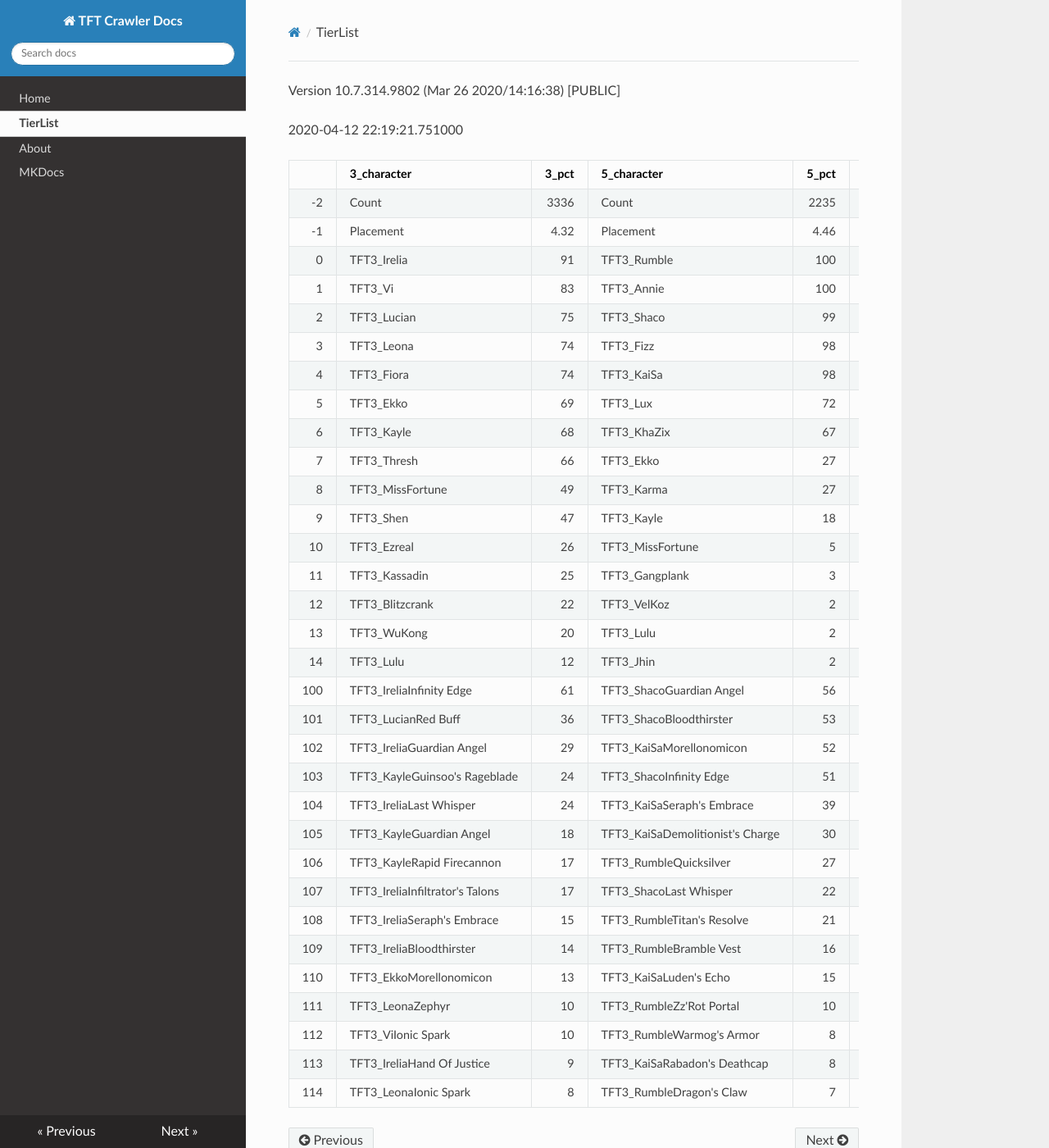
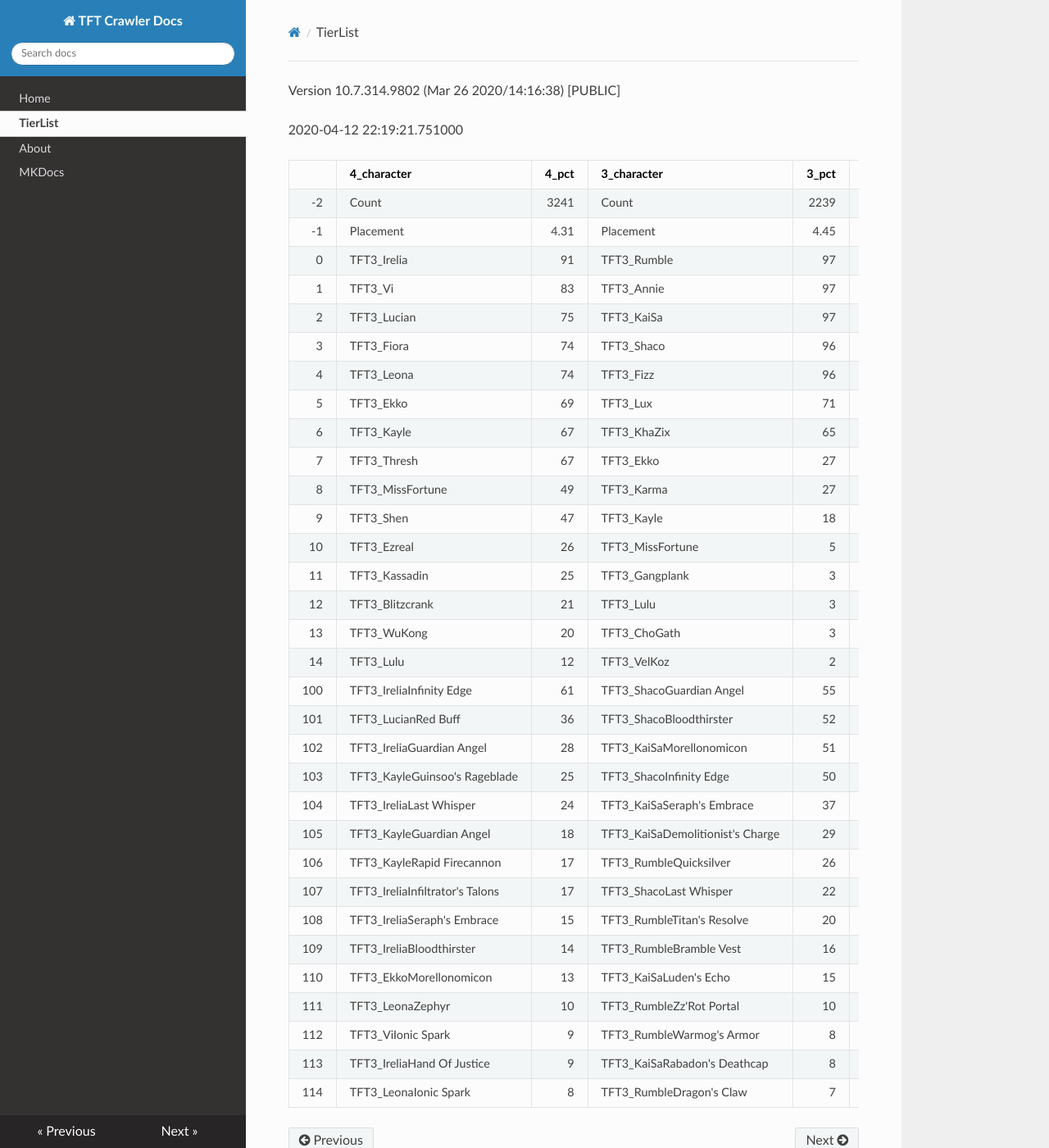
Before and after one commit to JamesYouL2/TFT-Crawler, an MkDocs documentation site: the page built from docs/tierlist.md, in a window 1280 px wide and 1400 px high. Shown: the whole window at 82% size. Built offline with MkDocs 1.6.1, drawn with Linux system fonts in a browser that asks for light colours; nearby versions of some CDN libraries.

Commit message:
Update tierlist.md

```diff
--- a/docs/tierlist.md
+++ b/docs/tierlist.md
@@ -2,37 +2,37 @@
 
 2020-04-12 22:19:21.751000
 
-|     | 3_character                     |   3_pct | 5_character                      |   5_pct | 2_character                      |   2_pct | 1_character                    |   1_pct | 4_character                      |   4_pct |
-|----:|:--------------------------------|--------:|:---------------------------------|--------:|:---------------------------------|--------:|:-------------------------------|--------:|:---------------------------------|--------:|
-|  -2 | Count                           | 3336    | Count                            | 2235    | Count                            | 1433    | Count                          |  1744   | Count                            | 3041    |
-|  -1 | Placement                       |    4.32 | Placement                        |    4.46 | Placement                        |    4.49 | Placement                      |     4.5 | Placement                        |    4.61 |
-|   0 | TFT3_Irelia                     |   91    | TFT3_Rumble                      |  100    | TFT3_Syndra                      |   99    | TFT3_Mordekaiser               |    96   | TFT3_Blitzcrank                  |   78    |
-|   1 | TFT3_Vi                         |   83    | TFT3_Annie                       |  100    | TFT3_Ahri                        |   98    | TFT3_Jhin                      |    92   | TFT3_Malphite                    |   73    |
-|   2 | TFT3_Lucian                     |   75    | TFT3_Shaco                       |   99    | TFT3_Zoe                         |   97    | TFT3_Karma                     |    90   | TFT3_ChoGath                     |   69    |
-|   3 | TFT3_Leona                      |   74    | TFT3_Fizz                        |   98    | TFT3_Lux                         |   82    | TFT3_Ashe                      |    87   | TFT3_Vi                          |   69    |
-|   4 | TFT3_Fiora                      |   74    | TFT3_KaiSa                       |   98    | TFT3_Neeko                       |   70    | TFT3_Jayce                     |    70   | TFT3_MissFortune                 |   42    |
-|   5 | TFT3_Ekko                       |   69    | TFT3_Lux                         |   72    | TFT3_Soraka                      |   68    | TFT3_WuKong                    |    70   | TFT3_Jinx                        |   42    |
-|   6 | TFT3_Kayle                      |   68    | TFT3_KhaZix                      |   67    | TFT3_Poppy                       |   59    | TFT3_Lulu                      |    63   | TFT3_Ezreal                      |   37    |
-|   7 | TFT3_Thresh                     |   66    | TFT3_Ekko                        |   27    | TFT3_VelKoz                      |   52    | TFT3_Poppy                     |    44   | TFT3_VelKoz                      |   33    |
-|   8 | TFT3_MissFortune                |   49    | TFT3_Karma                       |   27    | TFT3_Annie                       |   38    | TFT3_Shaco                     |    29   | TFT3_KhaZix                      |   33    |
-|   9 | TFT3_Shen                       |   47    | TFT3_Kayle                       |   18    | TFT3_Rumble                      |   30    | TFT3_Lux                       |    29   | TFT3_MasterYi                    |   30    |
-|  10 | TFT3_Ezreal                     |   26    | TFT3_MissFortune                 |    5    | TFT3_Fizz                        |   29    | TFT3_JarvanIV                  |    27   | TFT3_Yasuo                       |   30    |
-|  11 | TFT3_Kassadin                   |   25    | TFT3_Gangplank                   |    3    | TFT3_Lulu                        |   18    | TFT3_Leona                     |    26   | TFT3_Shen                        |   27    |
-|  12 | TFT3_Blitzcrank                 |   22    | TFT3_VelKoz                      |    2    | TFT3_Karma                       |    6    | TFT3_Thresh                    |    13   | TFT3_TwistedFate                 |   26    |
-|  13 | TFT3_WuKong                     |   20    | TFT3_Lulu                        |    2    | TFT3_TwistedFate                 |    4    | TFT3_Kassadin                  |    10   | TFT3_Graves                      |   22    |
-|  14 | TFT3_Lulu                       |   12    | TFT3_Jhin                        |    2    | TFT3_Gangplank                   |    3    | TFT3_Soraka                    |     7   | TFT3_Kayle                       |   21    |
-| 100 | TFT3_IreliaInfinity Edge        |   61    | TFT3_ShacoGuardian Angel         |   56    | TFT3_SyndraSeraph's Embrace      |   96    | TFT3_JhinInfinity Edge         |    55   | TFT3_VelKozSeraph's Embrace      |   29    |
-| 101 | TFT3_LucianRed Buff             |   36    | TFT3_ShacoBloodthirster          |   53    | TFT3_SyndraGuardian Angel        |   41    | TFT3_JhinGuardian Angel        |    51   | TFT3_JinxGiant Slayer            |   26    |
-| 102 | TFT3_IreliaGuardian Angel       |   29    | TFT3_KaiSaMorellonomicon         |   52    | TFT3_SyndraRabadon's Deathcap    |   27    | TFT3_JhinLast Whisper          |    44   | TFT3_JinxRed Buff                |   23    |
-| 103 | TFT3_KayleGuinsoo's Rageblade   |   24    | TFT3_ShacoInfinity Edge          |   51    | TFT3_NeekoGuardian Angel         |   22    | TFT3_JhinRunaan's Hurricane    |    28   | TFT3_VelKozMorellonomicon        |   18    |
-| 104 | TFT3_IreliaLast Whisper         |   24    | TFT3_KaiSaSeraph's Embrace       |   39    | TFT3_SyndraChalice of Favor      |   21    | TFT3_MordekaiserMorellonomicon |    21   | TFT3_VelKozQuicksilver           |   17    |
-| 105 | TFT3_KayleGuardian Angel        |   18    | TFT3_KaiSaDemolitionist's Charge |   30    | TFT3_NeekoIonic Spark            |   20    | TFT3_ShacoGuardian Angel       |    14   | TFT3_ChoGathGuardian Angel       |   15    |
-| 106 | TFT3_KayleRapid Firecannon      |   17    | TFT3_RumbleQuicksilver           |   27    | TFT3_NeekoZz'Rot Portal          |   19    | TFT3_ShacoBloodthirster        |    13   | TFT3_JinxGuardian Angel          |   13    |
-| 107 | TFT3_IreliaInfiltrator's Talons |   17    | TFT3_ShacoLast Whisper           |   22    | TFT3_SyndraJeweled Gauntlet      |   14    | TFT3_MordekaiserIonic Spark    |    13   | TFT3_VelKozRabadon's Deathcap    |   12    |
-| 108 | TFT3_IreliaSeraph's Embrace     |   15    | TFT3_RumbleTitan's Resolve       |   21    | TFT3_VelKozMorellonomicon        |   13    | TFT3_AsheSpear of Shojin       |    13   | TFT3_ChoGathIonic Spark          |   10    |
-| 109 | TFT3_IreliaBloodthirster        |   14    | TFT3_RumbleBramble Vest          |   16    | TFT3_NeekoMorellonomicon         |   12    | TFT3_JayceIonic Spark          |    12   | TFT3_MasterYiGuinsoo's Rageblade |   10    |
-| 110 | TFT3_EkkoMorellonomicon         |   13    | TFT3_KaiSaLuden's Echo           |   15    | TFT3_VelKozStar Guardian's Charm |   12    | TFT3_AsheGuinsoo's Rageblade   |    11   | TFT3_MasterYiQuicksilver         |   10    |
-| 111 | TFT3_LeonaZephyr                |   10    | TFT3_RumbleZz'Rot Portal         |   10    | TFT3_NeekoQuicksilver            |   12    | TFT3_MordekaiserBramble Vest   |    10   | TFT3_ChoGathMorellonomicon       |   10    |
-| 112 | TFT3_ViIonic Spark              |   10    | TFT3_RumbleWarmog's Armor        |    8    | TFT3_SyndraTrap Claw             |   12    | TFT3_ShacoInfinity Edge        |    10   | TFT3_JinxRunaan's Hurricane      |    9    |
-| 113 | TFT3_IreliaHand Of Justice      |    9    | TFT3_KaiSaRabadon's Deathcap     |    8    | TFT3_NeekoTitan's Resolve        |   11    | TFT3_AsheStatikk Shiv          |    10   | TFT3_BlitzcrankZephyr            |    9    |
-| 114 | TFT3_LeonaIonic Spark           |    8    | TFT3_RumbleDragon's Claw         |    7    | TFT3_AhriMorellonomicon          |   10    | TFT3_JhinBloodthirster         |     9   | TFT3_MissFortuneSeraph's Embrace |    8    |
+|     | 4_character                     |   4_pct | 3_character                      |   3_pct | 5_character                      |   5_pct | 2_character                      |   2_pct | 1_character                    |   1_pct |
+|----:|:--------------------------------|--------:|:---------------------------------|--------:|:---------------------------------|--------:|:---------------------------------|--------:|:-------------------------------|--------:|
+|  -2 | Count                           | 3241    | Count                            | 2239    | Count                            | 2079    | Count                            | 1386    | Count                          | 1608    |
+|  -1 | Placement                       |    4.31 | Placement                        |    4.45 | Placement                        |    4.46 | Placement                        |    4.46 | Placement                      |    4.48 |
+|   0 | TFT3_Irelia                     |   91    | TFT3_Rumble                      |   97    | TFT3_Blitzcrank                  |   99    | TFT3_Syndra                      |  100    | TFT3_Mordekaiser               |   99    |
+|   1 | TFT3_Vi                         |   83    | TFT3_Annie                       |   97    | TFT3_Vi                          |   99    | TFT3_Ahri                        |   99    | TFT3_Jhin                      |   97    |
+|   2 | TFT3_Lucian                     |   75    | TFT3_KaiSa                       |   97    | TFT3_ChoGath                     |   98    | TFT3_Zoe                         |   98    | TFT3_Karma                     |   95    |
+|   3 | TFT3_Fiora                      |   74    | TFT3_Shaco                       |   96    | TFT3_Malphite                    |   97    | TFT3_Lux                         |   82    | TFT3_Ashe                      |   92    |
+|   4 | TFT3_Leona                      |   74    | TFT3_Fizz                        |   96    | TFT3_Jinx                        |   53    | TFT3_Neeko                       |   70    | TFT3_Jayce                     |   72    |
+|   5 | TFT3_Ekko                       |   69    | TFT3_Lux                         |   71    | TFT3_Ezreal                      |   52    | TFT3_Soraka                      |   69    | TFT3_WuKong                    |   70    |
+|   6 | TFT3_Kayle                      |   67    | TFT3_KhaZix                      |   65    | TFT3_VelKoz                      |   47    | TFT3_Poppy                       |   59    | TFT3_Lulu                      |   65    |
+|   7 | TFT3_Thresh                     |   67    | TFT3_Ekko                        |   27    | TFT3_KhaZix                      |   47    | TFT3_VelKoz                      |   53    | TFT3_Poppy                     |   45    |
+|   8 | TFT3_MissFortune                |   49    | TFT3_Karma                       |   27    | TFT3_MissFortune                 |   46    | TFT3_Annie                       |   38    | TFT3_Shaco                     |   30    |
+|   9 | TFT3_Shen                       |   47    | TFT3_Kayle                       |   18    | TFT3_TwistedFate                 |   37    | TFT3_Rumble                      |   30    | TFT3_Lux                       |   30    |
+|  10 | TFT3_Ezreal                     |   26    | TFT3_MissFortune                 |    5    | TFT3_Graves                      |   31    | TFT3_Fizz                        |   30    | TFT3_JarvanIV                  |   28    |
+|  11 | TFT3_Kassadin                   |   25    | TFT3_Gangplank                   |    3    | TFT3_Lucian                      |   27    | TFT3_Lulu                        |   18    | TFT3_Leona                     |   26    |
+|  12 | TFT3_Blitzcrank                 |   21    | TFT3_Lulu                        |    3    | TFT3_Lulu                        |   10    | TFT3_Karma                       |    6    | TFT3_Thresh                    |   12    |
+|  13 | TFT3_WuKong                     |   20    | TFT3_ChoGath                     |    3    | TFT3_Kayle                       |    6    | TFT3_TwistedFate                 |    4    | TFT3_Kassadin                  |   10    |
+|  14 | TFT3_Lulu                       |   12    | TFT3_VelKoz                      |    2    | TFT3_Lux                         |    6    | TFT3_Gangplank                   |    4    | TFT3_Soraka                    |    7    |
+| 100 | TFT3_IreliaInfinity Edge        |   61    | TFT3_ShacoGuardian Angel         |   55    | TFT3_VelKozSeraph's Embrace      |   41    | TFT3_SyndraSeraph's Embrace      |   97    | TFT3_JhinInfinity Edge         |   58    |
+| 101 | TFT3_LucianRed Buff             |   36    | TFT3_ShacoBloodthirster          |   52    | TFT3_JinxGiant Slayer            |   36    | TFT3_SyndraGuardian Angel        |   42    | TFT3_JhinGuardian Angel        |   54    |
+| 102 | TFT3_IreliaGuardian Angel       |   28    | TFT3_KaiSaMorellonomicon         |   51    | TFT3_JinxRed Buff                |   32    | TFT3_SyndraRabadon's Deathcap    |   27    | TFT3_JhinLast Whisper          |   47    |
+| 103 | TFT3_KayleGuinsoo's Rageblade   |   25    | TFT3_ShacoInfinity Edge          |   50    | TFT3_VelKozMorellonomicon        |   25    | TFT3_NeekoGuardian Angel         |   22    | TFT3_JhinRunaan's Hurricane    |   29    |
+| 104 | TFT3_IreliaLast Whisper         |   24    | TFT3_KaiSaSeraph's Embrace       |   37    | TFT3_VelKozQuicksilver           |   25    | TFT3_SyndraChalice of Favor      |   21    | TFT3_MordekaiserMorellonomicon |   22    |
+| 105 | TFT3_KayleGuardian Angel        |   18    | TFT3_KaiSaDemolitionist's Charge |   29    | TFT3_ChoGathGuardian Angel       |   21    | TFT3_NeekoIonic Spark            |   20    | TFT3_ShacoGuardian Angel       |   15    |
+| 106 | TFT3_KayleRapid Firecannon      |   17    | TFT3_RumbleQuicksilver           |   26    | TFT3_JinxGuardian Angel          |   18    | TFT3_NeekoZz'Rot Portal          |   19    | TFT3_ShacoBloodthirster        |   14    |
+| 107 | TFT3_IreliaInfiltrator's Talons |   17    | TFT3_ShacoLast Whisper           |   22    | TFT3_VelKozRabadon's Deathcap    |   18    | TFT3_SyndraJeweled Gauntlet      |   14    | TFT3_AsheSpear of Shojin       |   13    |
+| 108 | TFT3_IreliaSeraph's Embrace     |   15    | TFT3_RumbleTitan's Resolve       |   20    | TFT3_ChoGathIonic Spark          |   15    | TFT3_VelKozMorellonomicon        |   14    | TFT3_MordekaiserIonic Spark    |   13    |
+| 109 | TFT3_IreliaBloodthirster        |   14    | TFT3_RumbleBramble Vest          |   16    | TFT3_ChoGathMorellonomicon       |   14    | TFT3_VelKozStar Guardian's Charm |   13    | TFT3_JayceIonic Spark          |   12    |
+| 110 | TFT3_EkkoMorellonomicon         |   13    | TFT3_KaiSaLuden's Echo           |   15    | TFT3_JinxRunaan's Hurricane      |   12    | TFT3_NeekoMorellonomicon         |   12    | TFT3_AsheGuinsoo's Rageblade   |   11    |
+| 111 | TFT3_LeonaZephyr                |   10    | TFT3_RumbleZz'Rot Portal         |   10    | TFT3_BlitzcrankZephyr            |   12    | TFT3_NeekoQuicksilver            |   12    | TFT3_MordekaiserBramble Vest   |   11    |
+| 112 | TFT3_ViIonic Spark              |    9    | TFT3_RumbleWarmog's Armor        |    8    | TFT3_MissFortuneSeraph's Embrace |   11    | TFT3_SyndraTrap Claw             |   12    | TFT3_AsheStatikk Shiv          |   10    |
+| 113 | TFT3_IreliaHand Of Justice      |    9    | TFT3_KaiSaRabadon's Deathcap     |    8    | TFT3_ChoGathTitan's Resolve      |   10    | TFT3_NeekoTitan's Resolve        |   11    | TFT3_ShacoInfinity Edge        |   10    |
+| 114 | TFT3_LeonaIonic Spark           |    8    | TFT3_RumbleDragon's Claw         |    7    | TFT3_VelKozGuardian Angel        |   10    | TFT3_AhriMorellonomicon          |   10    | TFT3_JhinBloodthirster         |    9    |
```
